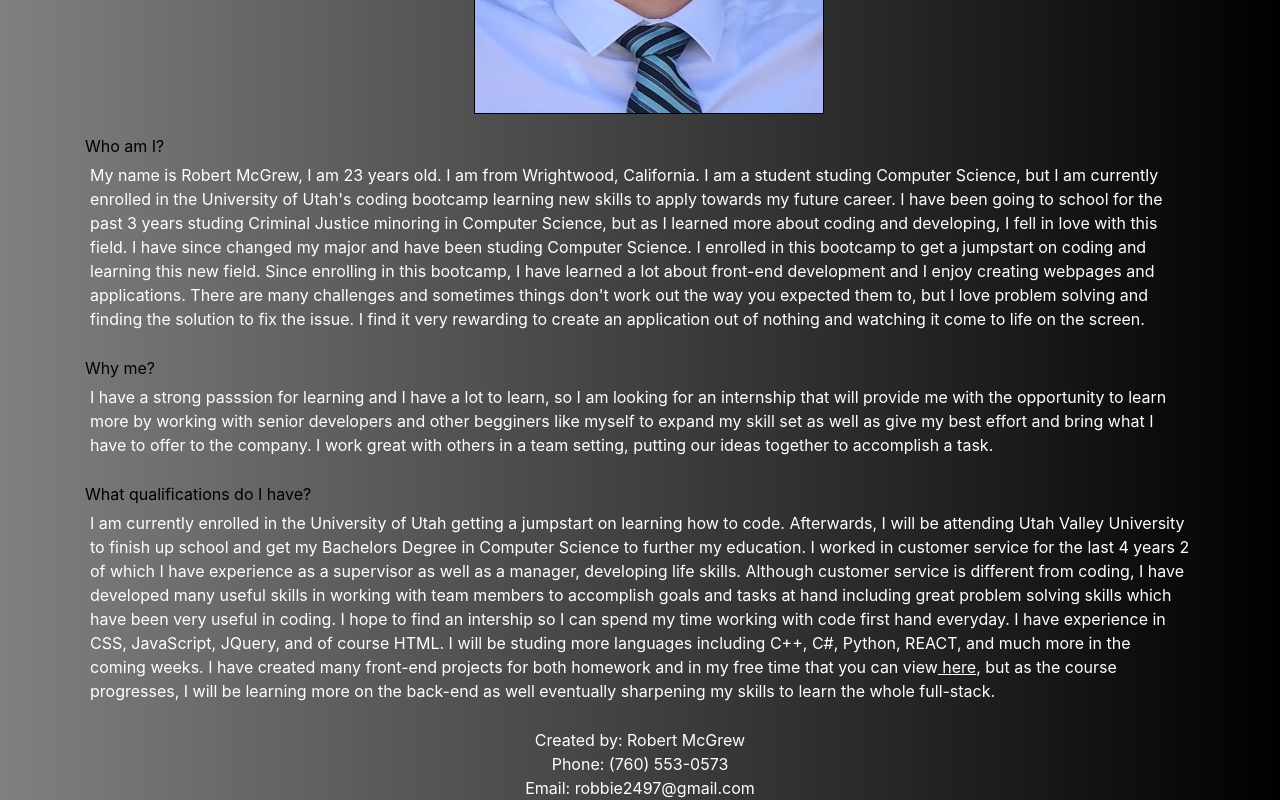
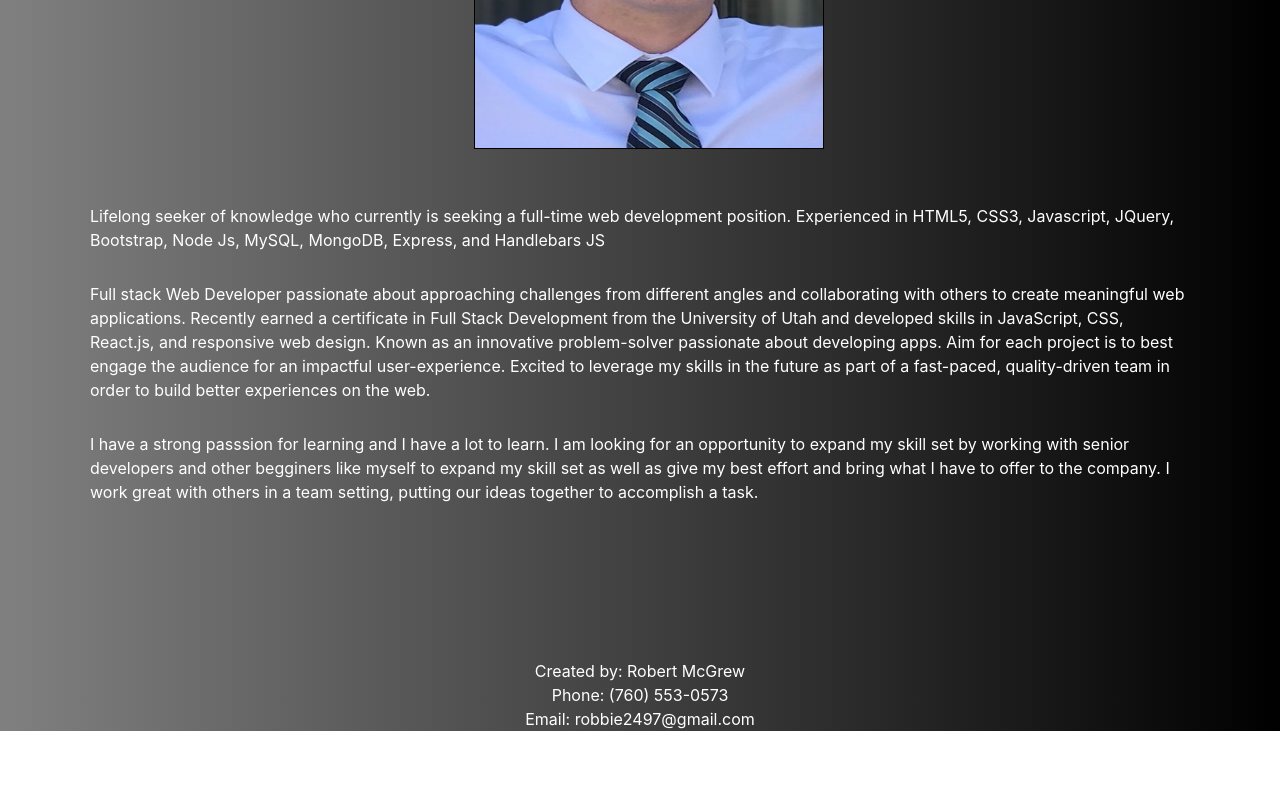
Before and after one commit to Robbie2497/react-portfolio, a React (Create React App) app in the folder client/: page / in a window 1280 px wide. Shown: the part 354-1154 px from the top of the page. After the commit the page ends 1085 px from the top, so only its background shows below. Built offline with nearby package versions, Linux system fonts and the light colour scheme.

Commit message:
updating portfolio

```diff
--- a/client/src/components/Contact.js
+++ b/client/src/components/Contact.js
@@ -8,7 +8,7 @@ function Contact () {
         <h2 className="center contact-text">Contact Me!</h2>
       </div>
       <div className="row">
-        <div className="col-sm-12 card gray">
+        <div className="col-sm-12 card gray contactFooter">
           <h3>Email: <a href="mailto:robbie2497@gmail.com"><u className="black"> robbie2497@gmail.com</u></a></h3>
           <h3>Phone: <u>(760) 553-0573</u></h3>
           <h3>Facebook:<a rel="noopener noreferrer" href="https://www.facebook.com/robert.mcgrew24" target="_blank"><u className="black"> Robert McGrew</u></a></h3>
--- a/client/src/components/Homepage.js
+++ b/client/src/components/Homepage.js
@@ -1,68 +1,31 @@
 import React from 'react';
 
 function Homepage() {
-    return(
-        <div className="container">
+    return (
+        <div className="container homePageFooter">
             <div>
-            <h1 className="center white">Robert McGrew Portfolio</h1>
+                <h1 className="center white">Robert McGrew</h1>
             </div>
             <img className="my-img"
                 src="Profile_Picture.jpg"
                 alt="Robert McGrew" />
-        <section className="me">Who am I?
-            <p>My name is Robert McGrew, I am 23 years old. I am from Wrightwood, California. I am a student studing
-                Computer Science, but I am currently enrolled in the University of Utah's coding bootcamp learning new
-                skills to apply towards my future career.
-                I have been going to school for the past 3 years studing Criminal Justice minoring in Computer Science,
-                but as I learned more about coding and developing, I fell in love with this field. I have since changed
-                my
-                major and have been studing Computer Science. I enrolled in this bootcamp to get a jumpstart on coding
-                and
-                learning
-                this new field.
-                Since enrolling in this bootcamp, I have learned a lot about front-end development and I enjoy creating
-                webpages and
-                applications. There are many challenges and sometimes things don't work out the way you expected them
-                to,
-                but I love
-                problem solving and finding the solution to fix the issue. I find it very rewarding to create an
-                application
-                out of nothing
-                and watching it come to life on the screen. </p>
+
+            <section className="me">
+                <p>Lifelong seeker of knowledge who currently is seeking a full-time web development position. Experienced in HTML5, CSS3, Javascript, JQuery, Bootstrap, Node Js, MySQL, MongoDB, Express, and Handlebars JS</p>
             </section>
-        <section className="me">Why me?
-            <p>I have a strong passsion for learning and I have a lot to learn, so I am looking for an internship that
-                will
-                provide me with the opportunity to learn more by
+
+            <section className="me">
+            <p> Full stack Web Developer passionate about approaching challenges from different angles and collaborating with
+                others to create meaningful web applications. Recently earned a certificate in Full Stack Development from the
+                University of Utah and developed skills in JavaScript, CSS, React.js, and responsive web design. Known as an
+                innovative problem-solver passionate about developing apps. Aim for each project is to best engage the audience for an impactful user-experience. Excited to leverage my
+                 skills in the future as part of a fast-paced, quality-driven team in order to build better experiences on the web.</p>
+            </section>
+            <section className="me">
+            <p>I have a strong passsion for learning and I have a lot to learn. I am looking for an opportunity to expand my skill set by
                 working with senior developers and other begginers like myself to expand my skill set as well as give my
-                best
-                effort and bring what I have to offer to the company.
-                I work great with others in a team setting, putting our ideas together to accomplish a task.
+                best effort and bring what I have to offer to the company. I work great with others in a team setting, putting our ideas together to accomplish a task.
             </p>
-        </section>
-        <section className="me">What qualifications do I have?
-            <p>I am currently enrolled in the University of Utah getting a jumpstart on learning how to code.
-                Afterwards, I will
-                be attending Utah Valley University to finish up school and get my Bachelors Degree in Computer Science
-                to further
-                my education. I worked in customer service for the last 4 years 2 of which I have experience as a
-                supervisor as
-                well as a manager, developing life skills. Although customer service is different from coding, I have
-                developed
-                many useful
-                skills in working with team members to accomplish goals and tasks at hand including great problem
-                solving skills which have been very useful in coding. I hope to find an intership so I can
-                spend my time working with code first hand everyday.
-                I have experience in CSS, JavaScript, JQuery, and of course HTML. I will be studing more languages
-                including C++, C#,
-                Python, REACT, and much more in the coming weeks.
-                I have created many front-end projects for both homework and in my free time that you can view
-                <a href="projects.html"> here</a>
-                , but as the course progresses, I will be learning more on the back-end as well eventually sharpening my
-                skills to
-                learn the whole full-stack.
-            </p>
-
             </section>
         </div>
     );
--- a/client/src/components/Navbar.js
+++ b/client/src/components/Navbar.js
@@ -8,8 +8,10 @@ function NavTabs() {
   const location = useLocation();
 
   return (
+
+    <div className="navBarHeader">
     <ul className="nav nav-tabs">
-      <li className="nav-item">
+      <li className="nav-item ml-auto">
         <Link
           to="/"
           className={location.pathname === "/" ? "nav-link active" : "nav-link"}
@@ -34,6 +36,7 @@ function NavTabs() {
         </Link>
       </li>
     </ul>
+</div>
   );
 }
 
--- a/client/src/index.css
+++ b/client/src/index.css
@@ -44,6 +44,7 @@ a:hover {
   height: 350px;
   width: 350px;
   margin-top: 20px;
+  margin-bottom: 30px;
   margin-left: 35%;
   border: 1px solid black;
 }
@@ -54,6 +55,16 @@ color: black;
 margin-top: 20px;
 margin-bottom: 20px;
 /* border: 1px solid black; */
+}
+
+.homePageFooter {
+  margin-top: 30px;
+  margin-bottom: 150px;
+}
+
+.contactFooter {
+  margin-top: 50px;
+  padding: 10px;
 }
 
 .center {
@@ -90,6 +101,8 @@ margin-left: 100%;
 
 .contact-text {
   color: rgb(192,192,192);
+  margin-top: 30px;
+  text-align: center;
 }
 
 .content-wrap {
@@ -102,3 +115,7 @@ margin-left: 100%;
   width: 100%;
   height: 2.5rem;            /* Footer height */
 }
+
+.navBarHeader {
+  margin-top: 5px;
+}
```
Also changed, not shown: client/src/components/Projects.js (+92 -85 lines), client/public/Google_Books_API_App.png (added), client/public/Scratch_Game.png (added). Lines whose indentation alone changed are shown as unchanged.
